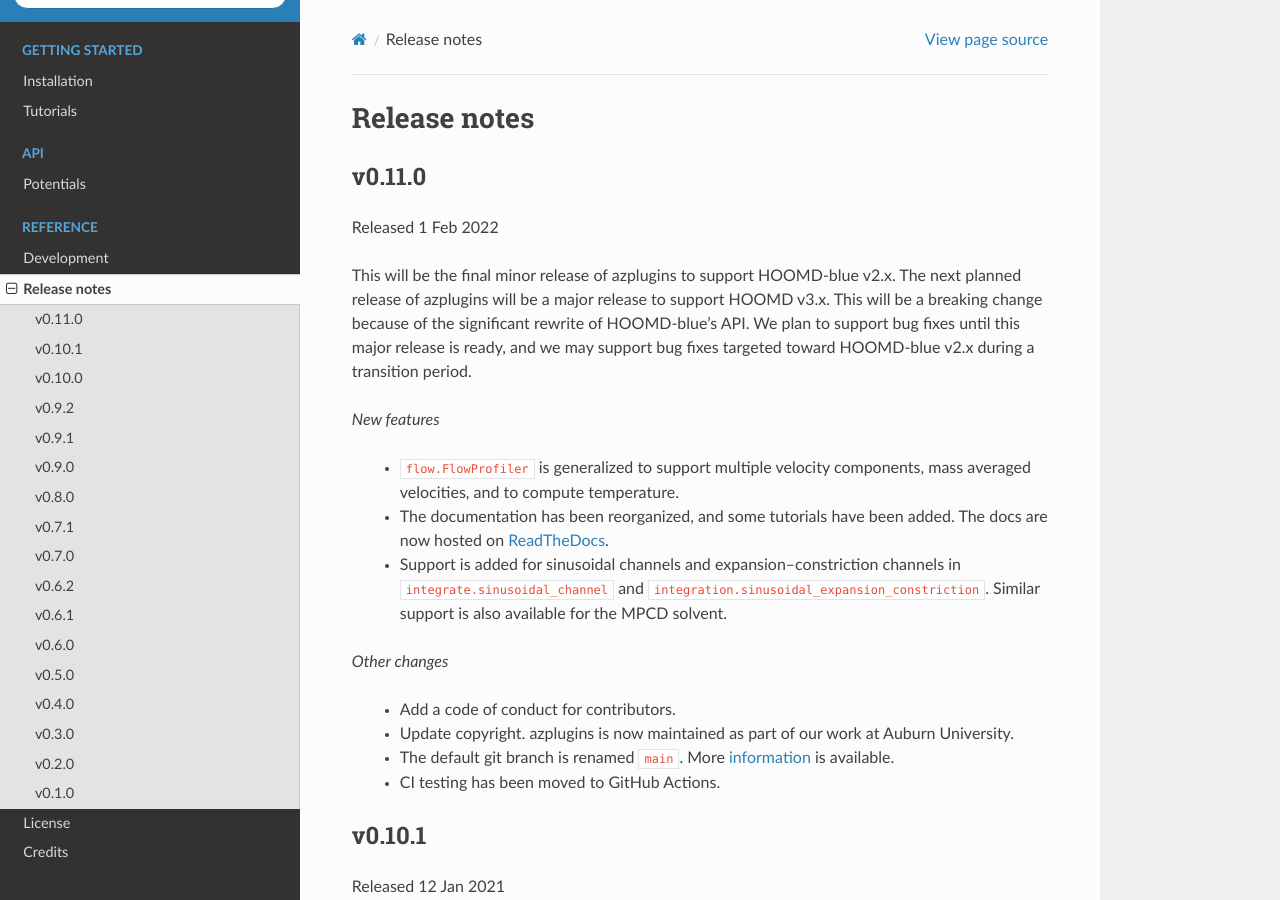
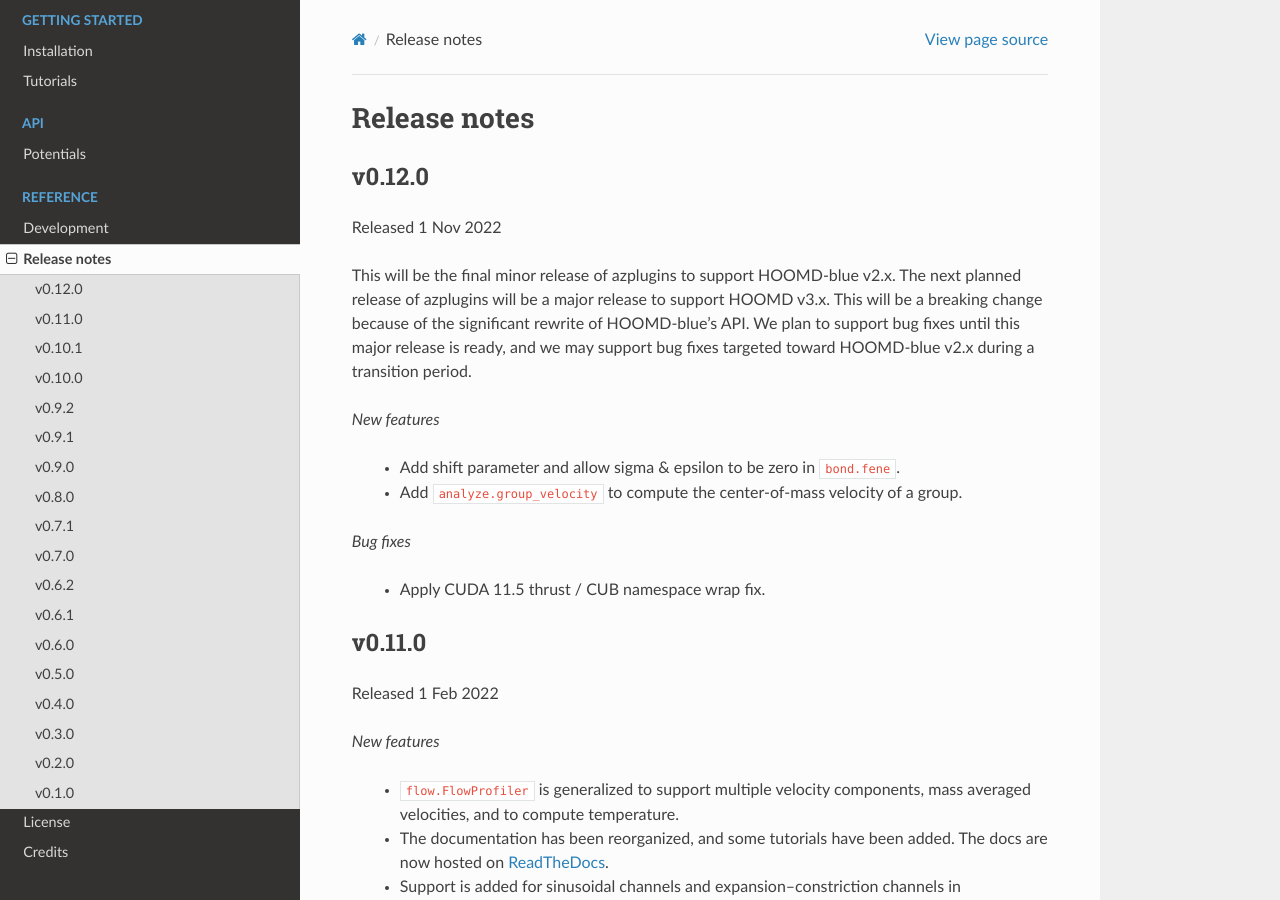
Before and after one commit to mphowardlab/azplugins, a Sphinx documentation site: the page built from doc/source/release.rst, in a window 1280 px wide and 900 px high. Built offline with Sphinx 7.4.7 and the Read the Docs theme 2.0.0, drawn with Linux system fonts in a browser that asks for light colours.

Commit message:
Tag version 0.12.0

```diff
--- a/CHANGELOG.rst
+++ b/CHANGELOG.rst
@@ -1,15 +1,29 @@
 Release notes
 =============
 
-v0.11.0
---------
-Released 1 Feb 2022
+v0.12.0
+-------
+Released 1 Nov 2022
 
 This will be the final minor release of azplugins to support HOOMD-blue v2.x. The next planned
 release of azplugins will be a major release to support HOOMD v3.x. This will be a breaking
 change because of the significant rewrite of HOOMD-blue's API. We plan to support bug fixes
 until this major release is ready, and we may support bug fixes targeted toward HOOMD-blue v2.x
 during a transition period.
+
+*New features*
+
+  * Add shift parameter and allow sigma & epsilon to be zero in ``bond.fene``.
+  * Add ``analyze.group_velocity`` to compute the center-of-mass velocity of a group.
+
+*Bug fixes*
+
+  * Apply CUDA 11.5 thrust / CUB namespace wrap fix.
+
+
+v0.11.0
+--------
+Released 1 Feb 2022
 
 *New features*
 
--- a/azplugins/__init__.py
+++ b/azplugins/__init__.py
@@ -26,4 +26,4 @@ from . import update
 from . import variant
 from . import wall
 
-__version__ = '0.11.0'
+__version__ = '0.12.0'
--- a/doc/source/conf.py
+++ b/doc/source/conf.py
@@ -14,8 +14,8 @@ sys.path.insert(0, os.path.abspath('../..'))
 project = 'azplugins'
 copyright = '2018-2022, Auburn University'
 author = 'Michael P. Howard'
-version = '0.11.0'
-release = '0.11.0'
+version = '0.12.0'
+release = '0.12.0'
 
 
 # -- General configuration ---------------------------------------------------
```
